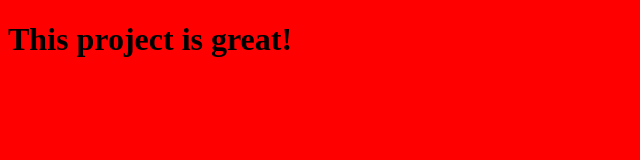
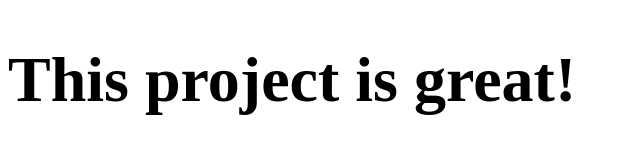
Before and after one commit to JornMehnen/EmbedEngineering, a plain HTML site: page index.html in a window 1280 px wide. Shown: the whole page, without its empty margins (0-640 px from the left). Drawn offline with Linux system fonts and the light colour scheme.

Commit message:
background and font-size changed

```diff
--- a/styles.css
+++ b/styles.css
@@ -1,3 +1,4 @@
 body{
-	background: red;
+	h1: red;
+	font-size:2em
 }
```
